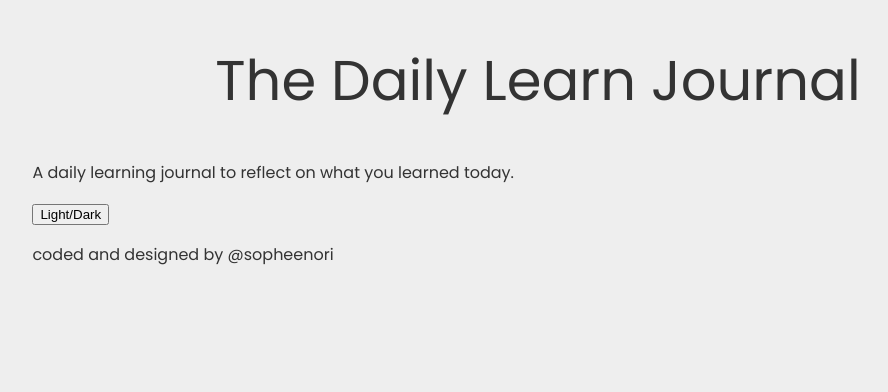
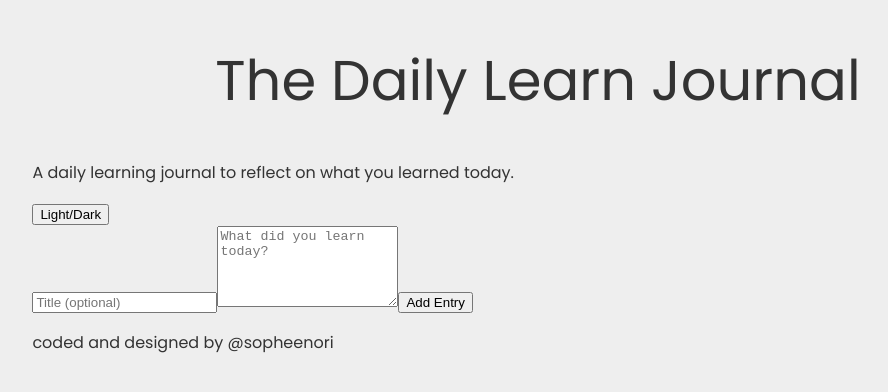
Before and after one commit to zofienora/learn-journal-v1, a React (Vite) app: page / in a window 1280 px wide. Shown: the top 392 px of the page, without its empty margins (102-990 px from the left). Built offline with nearby package versions, Linux system fonts and the light colour scheme.

Commit message:
added comments

```diff
--- a/src/App.jsx
+++ b/src/App.jsx
@@ -1,12 +1,14 @@
 import Header from './components/Header';
 import Footer from './components/Footer';
 import './App.css';
+import EntryForm from './components/EntryForm';
 
 function App() {
 
   return (
     <>
       <Header />
+      <EntryForm />
       <Footer />
     </>
   )
--- a/src/components/EntryForm.jsx
+++ b/src/components/EntryForm.jsx
@@ -1,26 +1,28 @@
 import React, { useState } from "react";
 
 
-function EntryForm({ onAddEntry }) {
-    const [title, setTitle] = useState("");
-    const [content, setContent] = useState("");
+function EntryForm({ onAddEntry }) { // Functional component for the entry form
+    const [title, setTitle] = useState(""); // State for the title input
+    const [content, setContent] = useState(""); // State for the content input
 
-    const handleSubmit = (e) => {
-        e.preventDefault();
+    const handleSubmit = (e) => { // Function to handle form submission
+        e.preventDefault(); // Prevent the default form submission behavior
 
-        if (!content.trim()) return;
+        if (!content.trim()) return; //  if the content field is empty (even if it has only spaces), the function exits early and doesn’t submit anything
 
-        const newEntry = {
-        id: Date.now(),
-        title: title.trim(),
-        content: content.trim(),
-        date: new Date().toLocaleDateString(),
+        const newEntry = { // Create a new entry object with the current date and time
+        id: Date.now(), // Generate a unique ID based on the current timestamp
+        title: title.trim(), // Trim whitespace from the title
+        content: content.trim(), // Trim whitespace from the content
+        date: new Date().toLocaleDateString(), // Format the current date as a string
         };
 
-        onAddEntry(newEntry);
-        setTitle("");
-        setContent("");
+        onAddEntry(newEntry); // Call the onAddEntry function passed as a prop to add the new entry
+        setTitle(""); // Reset the title input field to an empty string
+        setContent(""); // Reset the content input field to an empty string
     };
+
+/*      */
 
 
     return (
```
